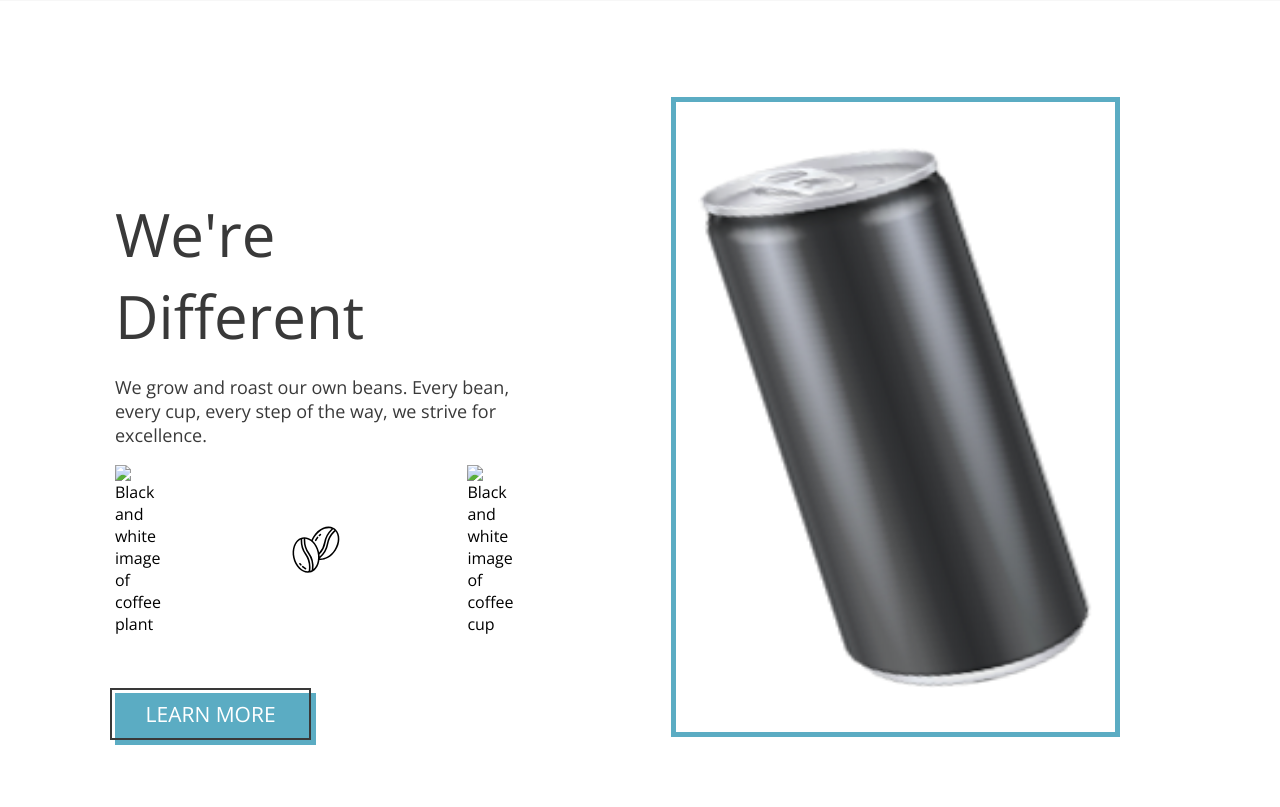
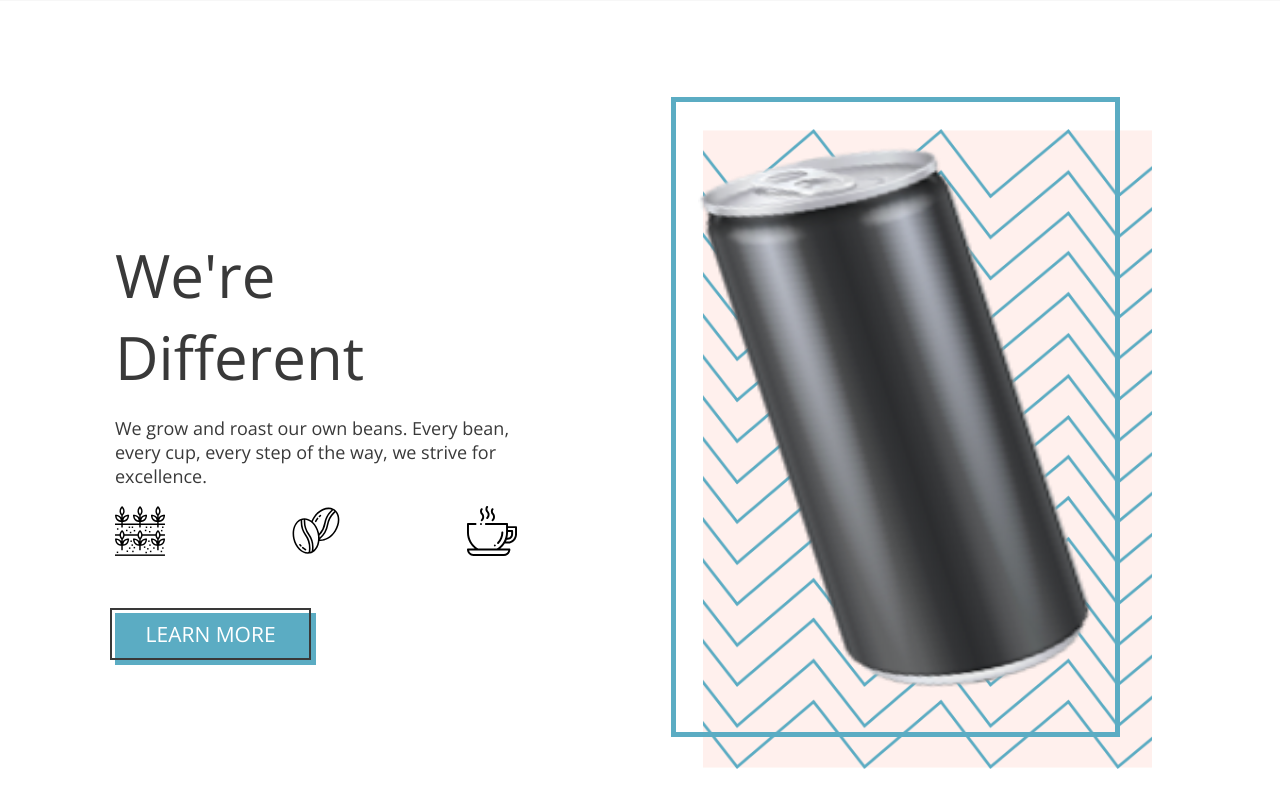
Before and after one commit to fmatamoros202/coffeeshop, a plain HTML site: page index.html in a window 1280 px wide. Shown: the part 1520-2327 px from the top of the page. Drawn offline with nearby package versions, Linux system fonts and the light colour scheme; the site is published under a folder, as on GitHub Pages, so addresses that start at the root find nothing.

Commit message:
This last-minute commit is to fix the linking of images. An error ocurred due to the refactoring into sass. All is good.

```diff
--- a/css/landing.scss
+++ b/css/landing.scss
@@ -262,10 +262,9 @@ header {
     &__image-container {
       box-sizing: border-box;
       position: relative;
-      /* margin: 5% 5%; */
       width: 31.25rem;
       height: 40rem;
-      background: url(/assets/coldbrewbackground.png);
+      background: url(".././assets/coldbrewbackground.png");
       background-repeat: no-repeat;
       background-position: center;
       background-size: cover;
@@ -278,7 +277,6 @@ header {
         width: 100%;
         height: 40rem;
         padding: 10% 5%;
-        /* justify-content: */
         border: colors.$primary 0.3125rem solid;
         position: relative;
         bottom: 2rem;
--- a/index.html
+++ b/index.html
@@ -83,16 +83,16 @@
                     <h1 class="discount__main__elements__header">We're Different</h1>
                     <p class="discount__main__elements__description">We grow and roast our own beans. Every bean, every cup, every step of the way, we strive for excellence.</p>
                     <section class="discount__main__elements__graphics">
-                        <img class="discount__main__elements__graphics__logos" src="/assets/planting.svg" alt="Black and white image of coffee plant">
-                        <img class="discount__main__elements__graphics__logos" src="assets/coffee-beans.svg" alt="Black and white image of coffee beans">
-                        <img class="discount__main__elements__graphics__logos" src="/assets/coffee-cup.svg" alt="Black and white image of coffee cup">
+                        <img class="discount__main__elements__graphics__logos" src="./assets/planting.svg" alt="Black and white image of coffee plant">
+                        <img class="discount__main__elements__graphics__logos" src="./assets/coffee-beans.svg" alt="Black and white image of coffee beans">
+                        <img class="discount__main__elements__graphics__logos" src="./assets/coffee-cup.svg" alt="Black and white image of coffee cup">
                     </section>
                     <section class="discount__main__elements__cta">
                         <a class="discount__main__elements__cta__item" href="./pages/menu.html">LEARN MORE</a>
                     </section>
                 </section>
                 <div class="discount__main__image-container">
-                    <img class="discount__main__image-container__image" src="assets/tiltedcan.png" alt="Tilted Coffee Can">
+                    <img class="discount__main__image-container__image" src="./assets/tiltedcan.png" alt="Tilted Coffee Can">
                 </div>
             </div>
             <p class="discount__banner">Get 20% off your first order with code:
```
Also changed, not shown: css/landing.css.
